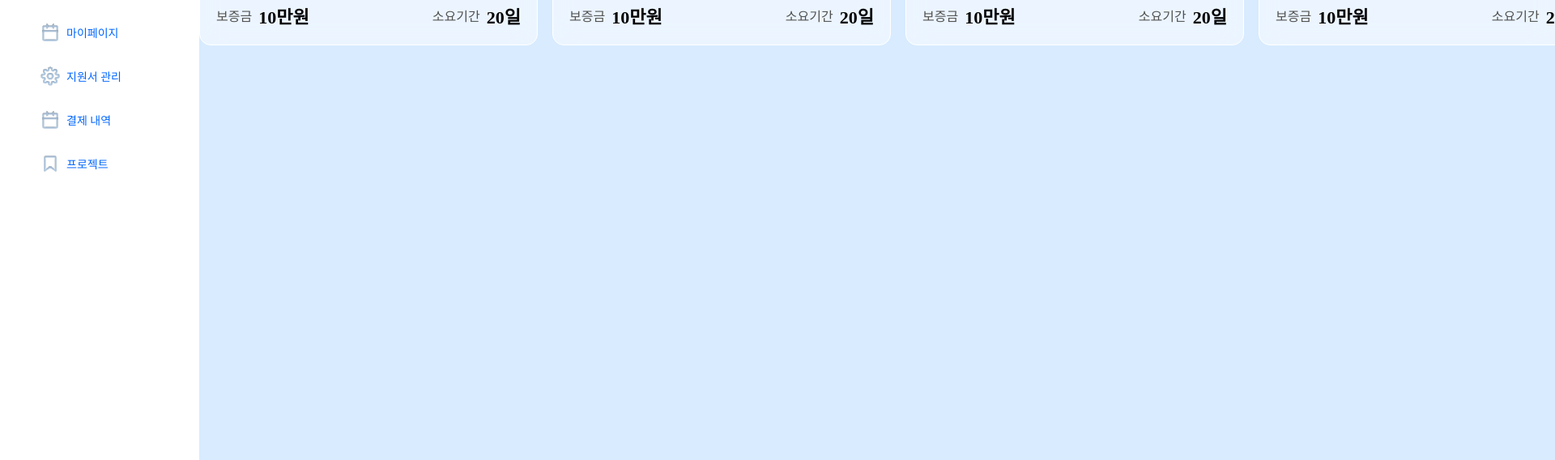
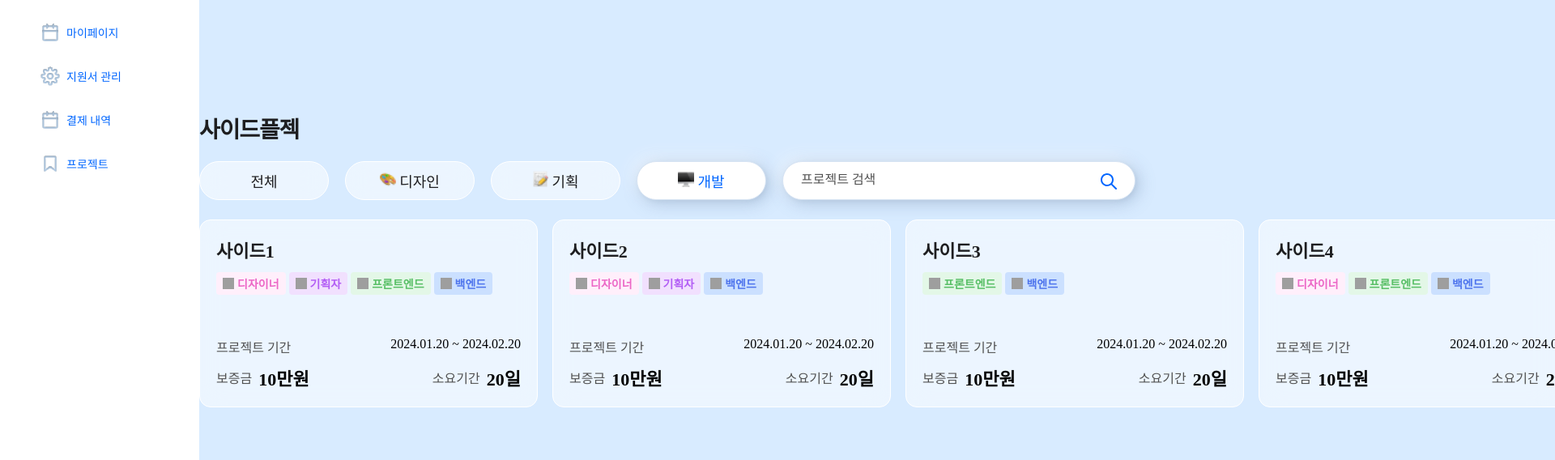
Before and after one commit to siderTeam/FrontEnd-Service, a Next.js app: page /Home in a window 1280 px wide. Shown: the part 240-808 px from the top of the page at 81% size, 1920 px wide, since content can reach past the window. Built offline with nearby package versions, Linux system fonts and the light colour scheme; grey boxes are pictures that could not be loaded.

Commit message:
layout 수정

```diff
--- a/src/app/Home/page.tsx
+++ b/src/app/Home/page.tsx
@@ -4,9 +4,9 @@ import Card from "@/components/Card/Card";
 
 import styled from "@emotion/styled";
 import PositionIcon from "@/components/PositionIcon/PositionIcon";
-import NavBar from "@/components/NavBar/NavBar";
 import Button from "@/components/Button_new/Button";
 import Input from "@/components/Input_new/Input";
+import { useState } from "react";
 
 const data = [
   {
@@ -49,28 +49,143 @@ const data = [
     necessaryPeriod: "20일",
     position: ["designer", "feDeveloper", "beDeveloper"],
   },
+  {
+    id: "5",
+    title: "사이드5",
+    projectPeriod: "2024.01.20 ~ 2024.02.20",
+    deposit: "10만원",
+    necessaryPeriod: "20일",
+    position: ["designer", "feDeveloper", "beDeveloper"],
+  },
+  {
+    id: "5",
+    title: "사이드5",
+    projectPeriod: "2024.01.20 ~ 2024.02.20",
+    deposit: "10만원",
+    necessaryPeriod: "20일",
+    position: ["designer", "feDeveloper", "beDeveloper"],
+  },
+  {
+    id: "5",
+    title: "사이드5",
+    projectPeriod: "2024.01.20 ~ 2024.02.20",
+    deposit: "10만원",
+    necessaryPeriod: "20일",
+    position: ["designer", "feDeveloper", "beDeveloper"],
+  },
+  {
+    id: "5",
+    title: "사이드5",
+    projectPeriod: "2024.01.20 ~ 2024.02.20",
+    deposit: "10만원",
+    necessaryPeriod: "20일",
+    position: ["designer", "feDeveloper", "beDeveloper"],
+  },
+  {
+    id: "5",
+    title: "사이드5",
+    projectPeriod: "2024.01.20 ~ 2024.02.20",
+    deposit: "10만원",
+    necessaryPeriod: "20일",
+    position: ["designer", "feDeveloper", "beDeveloper"],
+  },
+  {
+    id: "5",
+    title: "사이드5",
+    projectPeriod: "2024.01.20 ~ 2024.02.20",
+    deposit: "10만원",
+    necessaryPeriod: "20일",
+    position: ["designer", "feDeveloper", "beDeveloper"],
+  },
+  {
+    id: "5",
+    title: "사이드5",
+    projectPeriod: "2024.01.20 ~ 2024.02.20",
+    deposit: "10만원",
+    necessaryPeriod: "20일",
+    position: ["designer", "feDeveloper", "beDeveloper"],
+  },
+  {
+    id: "5",
+    title: "사이드5",
+    projectPeriod: "2024.01.20 ~ 2024.02.20",
+    deposit: "10만원",
+    necessaryPeriod: "20일",
+    position: ["designer", "feDeveloper", "beDeveloper"],
+  },
+  {
+    id: "5",
+    title: "사이드5",
+    projectPeriod: "2024.01.20 ~ 2024.02.20",
+    deposit: "10만원",
+    necessaryPeriod: "20일",
+    position: ["designer", "feDeveloper", "beDeveloper"],
+  },
 ];
 
 const page = () => {
+  const [filterType, setFilterType] = useState("develop");
+
+  const handleClickAll = () => {
+    setFilterType("all");
+  };
+
+  const handleClickDesign = () => {
+    setFilterType("design");
+  };
+
+  const handleClickPlan = () => {
+    setFilterType("plan");
+  };
+
+  const handleClickDevelop = () => {
+    setFilterType("develop");
+  };
+
+  console.log(filterType);
+
   return (
     <HomeStyle>
-      <RightSection>
-        사이드플젝
-        <DisplayFlex>
-          <Button size='basic' mode='basic'>
-            테스트
+      {/* <RightSection> */}
+      <Title>사이드플젝</Title>
+      <ButtonWrap>
+        <Button
+          size={filterType === "all" ? "basic-choice" : "basic"}
+          mode={filterType === "all" ? "basic-choice" : "basic"}
+          type='all'
+          onClick={handleClickAll}
+        >
+          전체
         </Button>
-          <Button size='basic' mode='basic'>
-            테스트
+        <Button
+          size={filterType === "design" ? "basic-choice" : "basic"}
+          mode={filterType === "design" ? "basic-choice" : "basic"}
+          src='images/positionicon/designericon.png'
+          type='design'
+          onClick={handleClickDesign}
+        >
+          디자인
         </Button>
-          <Button size='basic' mode='basic'>
-            테스트
+        <Button
+          size={filterType === "plan" ? "basic-choice" : "basic"}
+          mode={filterType === "plan" ? "basic-choice" : "basic"}
+          src='images/positionicon/plannericon.png'
+          type='plan'
+          onClick={handleClickPlan}
+        >
+          기획
         </Button>
-          <Button size='basic' mode='basic'>
-            테스트
+        <Button
+          size={filterType === "develop" ? "basic-choice" : "basic"}
+          mode={filterType === "develop" ? "basic-choice" : "basic"}
+          src='images/positionicon/developericon.png'
+          type='develop'
+          onClick={handleClickDevelop}
+        >
+          개발
         </Button>
         <Input placeholder='프로젝트 검색' />
-        </DisplayFlex>
+      </ButtonWrap>
       <ImsiContainer>
         <Imsi>
           {data.map((item, idx) => (
@@ -92,7 +207,7 @@ const page = () => {
           ))}
         </Imsi>
       </ImsiContainer>
-      </RightSection>
+      {/* </RightSection> */}
     </HomeStyle>
   );
 };
@@ -100,13 +215,10 @@ const page = () => {
 export default page;
 
 const HomeStyle = styled.div`
-  display: flex;
+  /* position: absolute;
+  left: 304px;
+  top: 90px; */
 `;
-
-const DisplayFlex = styled.div`
-  display: flex;
-`;
-
 const ImsiContainer = styled.div`
   display: inline-flex;
   flex-direction: column;
@@ -126,3 +238,20 @@ const RightSection = styled.div`
 
   justify-content: center;
 `;
+
+const ButtonWrap = styled.div`
+  display: inline-flex;
+  margin: 21px 0 24px 0;
+  align-items: flex-start;
+  gap: 20px;
+`;
+
+const Title = styled.div`
+  color: var(--txt-main, #1e1e20);
+  /* font-family: Pretendard; */
+  font-size: 28px;
+  font-style: normal;
+  font-weight: 800;
+  line-height: normal;
+  letter-spacing: -1.12px;
+`;
--- a/src/app/layout.tsx
+++ b/src/app/layout.tsx
@@ -15,7 +15,9 @@ export default function RootLayout({
         <LeftSection>
           <NavBar />
         </LeftSection>
-        <Main>{children}</Main>
+        <RightSection>
+          <div>{children}</div>
+        </RightSection>
       </Container>
     </html>
   );
@@ -24,6 +26,7 @@ export default function RootLayout({
 const Container = styled.div`
   display: flex;
   align-items: stretch;
+  max-width: 1920px;
 `;
 
 const LeftSection = styled.div`
@@ -33,6 +36,9 @@ const LeftSection = styled.div`
   /* flex-grow: 1; */
 `;
 
-const Main = styled.div`
-  width: 600px;
+const RightSection = styled.div`
+  display: flex;
+  flex-direction: column;
+
+  justify-content: center;
 `;
```
Lines whose indentation alone changed are shown as unchanged.
